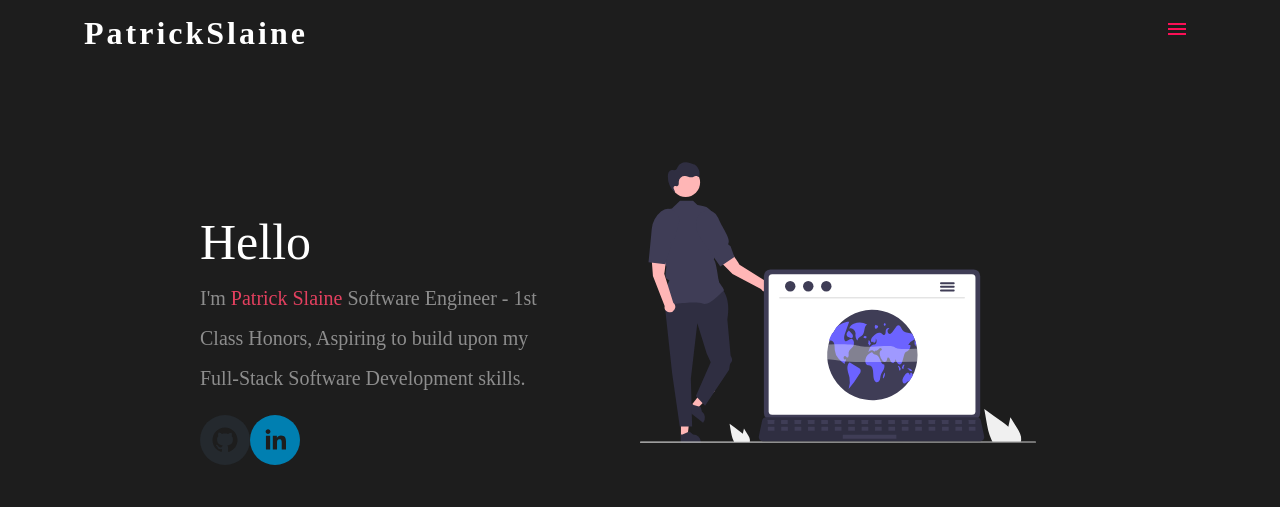
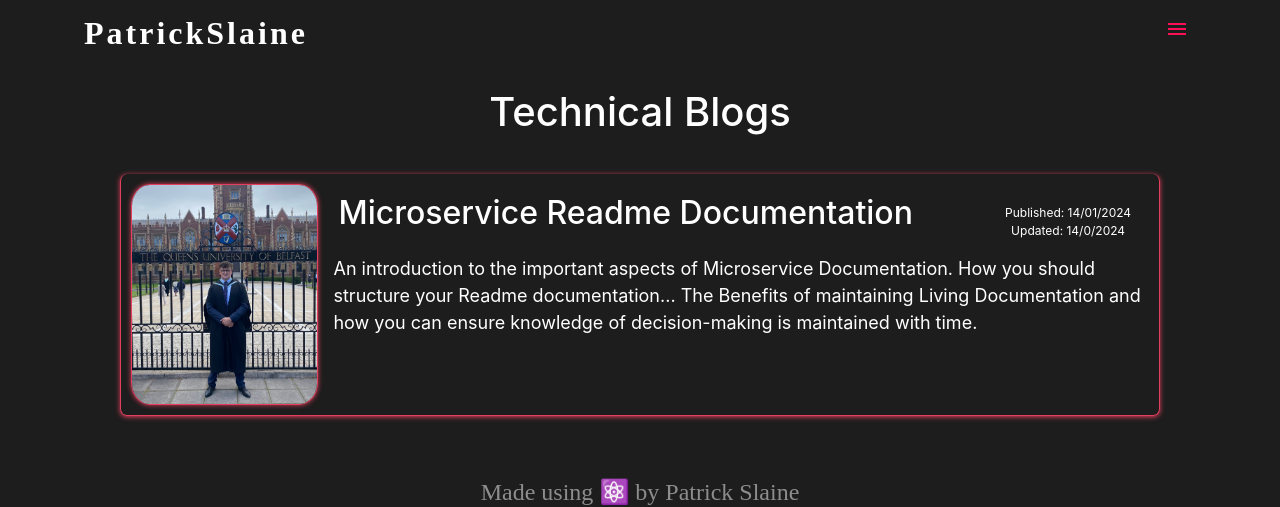
Before and after one commit to patrickSlaine/portfolio, a React (Create React App) app: page /blogs in a window 1280 px wide. Before the commit this address led to /. Shown: the top 507 px of the page. Built offline with nearby package versions, Linux system fonts and the light colour scheme.

Commit message:
Added Initial Blog Content to blog.js file

```diff
--- a/src/assets/blogs.js
+++ b/src/assets/blogs.js
@@ -46,5 +46,97 @@ exports.blogs = {
         //         }
         //     ]
         // }
+        {
+            blogId: 1,
+            summary_image_path: "patrick-graduation.jpg",
+            summary_image_alt_name: "Microservice Documentation Image",
+            title: "Microservice Readme Documentation",
+            author: "Patrick Slaine",
+            publishedDate: "14/01/2024",
+            updatedDate:"14/0/2024",
+            keywords: "Microservices,Readme Documentation, Markdown, Architecture",
+            summary: "An introduction to the important aspects of Microservice Documentation. How you should structure your Readme documentation... The Benefits of maintaining Living Documentation and how you can ensure knowledge of decision-making is maintained with time.",
+            content:[
+                {
+                    type:"header",
+                    value:"Microservice Readme Documentation"
+                },
+                {
+                    type:"paragraph",
+                    value:"Software Engineers are quickly moving away from maintaining Monolithic applications and breaking their codebases down into microservices. Microservice adoption has had a range of benefits from improved scalability to faster time to market. However, since microservices are often developed by separate teams, there is a need to standardize the documentation process to facilitate fast developer onboarding and to reduce the accumulation of technical debt. \nI would like to share with you the steps which I have been following to document my microservice applications, in both enterprise and personal development."
+                },
+                {
+                    type:"header",
+                    value:"Repository Introduction"
+                },
+                {
+                    type:"numbered",
+                    before:"Write a concise description of the functionality of the repository. This should be contained within the top-level of your README documentation. Important information which may be relevant to this section includes:",
+                    content:[
+                        {id:1,value:"An introduction to how the application relates to the wider application ecosystem."},
+                        {id:2,value:"An overview of technology choices made within the application like Java or Azure and how the application communicates with other systems."},
+                        {id:3,value:"Links to relevant development tools such as the CI/CD pipelines and the Cloud hosting environment."}
+                    ]
+                },{
+                    type:"paragraph",
+                    value:"All of the following content should be contained in its own MARKDOWN (.md) file and linked to the main README.md file."
+                },
+                {
+                    type:"header",
+                    value:"Development Set-Up Instructions"
+                },
+                {
+                    type:"numbered",
+                    before:"Application start-up information should be included in a concise manner. A new developer onboarding to the application should be able to do the following with-out requiring assistance:",
+                    content:[
+                        {id:1,value:"Execute commands to install project dependencies."},
+                        {id:2,value:"Compile and build the source code."},
+                        {id:3,value:"Run the application locally."}
+                    ]
+                },
+                {
+                    type:"header",
+                    value:"Code Documentation"
+                },
+                {
+                    type:"paragraph",
+                    value:"In-order to enable fast developer onboarding and reduce the level on technical debt that is contained within the application. The documentation should contain concise documentation explaining the primary functionality of the application."
+                },
+                {
+                    type:"bulletpoint",
+                    before:"I have found the following diagrammatic tools to be useful when documenting applications.",
+                    content:[
+                        {id:1,value:"Flow Charts"},
+                        {id:2,value:"Sequence Diagrams"},
+                        {id:3,value:"Pseudocode for Complex Algorithms"}
+                    ]
+                },
+                {
+                    type:"header",
+                    value:"Architecture Documentation"
+                },
+                {
+                    type:"paragraph",
+                    value: "A record of the architecture of the application is important to ensure that developer have a strong understanding of how the application fits into the wider software ecosystem. Primarily this will include an Architecture Diagram and a written summary."
+                },
+                {
+                    type:"paragraph",
+                    value:"However, if your application is expected to be maintained for long periods of time. It’s important to include Architecture Design Records (ADR).  An ADR is a justification for a software design choice that addresses a functional or a non-functional requirement which is architecturally significant. Checkout this GitHub resource which explains how to properly structure ADR’s. https://adr.github.io/"
+                },
+                {
+                    type:"header",
+                    value:"Development Links"
+                },
+                {
+                    type:"bulletpoint",
+                    before: "To reduce the amount of ambiguity regarding where Software resources are located the documentation should contain a link to important developer resources like:",
+                    content:[
+                        {id:1,value:"Links to CI/CD pipelines, Code Scanning tools & Cloud Environments."},
+                        {id:2,value:"Links to Design Documentation."},
+                        {id:3,value:"Kanban Boards"}
+                    ]
+                }
+            ]
+        }
     ]
 };
```
